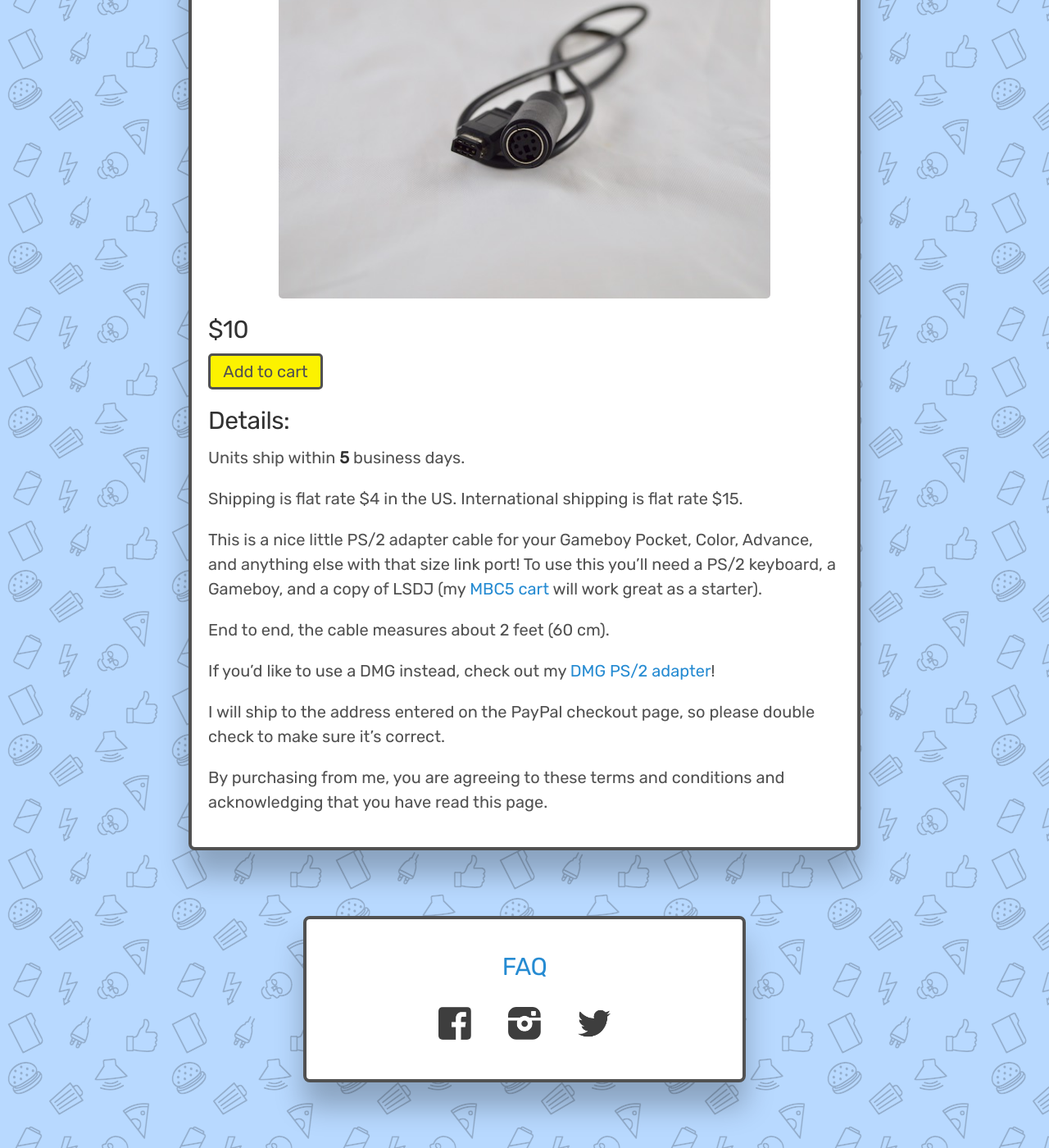
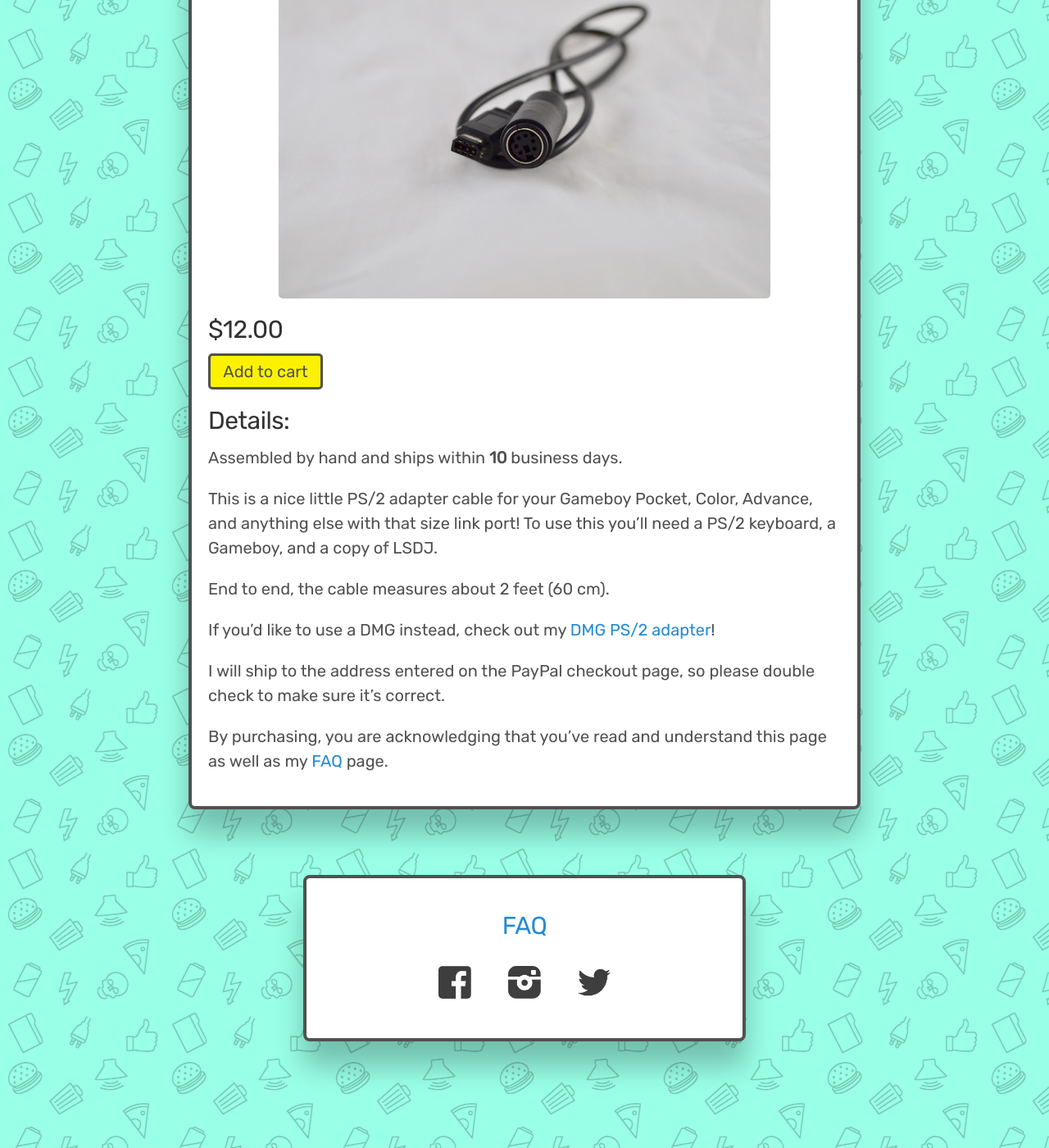
Before and after one commit to catskull/catskullelectronics.com, a Jekyll site: the page built from _posts/2017-02-11-gbcps2.md, in a window 1280 px wide and 1400 px high, scrolled down 567 px. Shown: the whole window at 82% size. Built offline with Jekyll 4.4.1, drawn with Linux system fonts in a browser that asks for light colours; comment, search, counter and statistics services are not loaded; some of the changed text lies outside the part shown.

Commit message:
Update gbcps2 for shopify

```diff
--- a/_posts/2017-02-11-gbcps2.md
+++ b/_posts/2017-02-11-gbcps2.md
@@ -2,42 +2,31 @@
 layout: default
 title: Gameboy Color PS/2 Keyboard Cable
 description: A PS/2 keyboard cable for Nintendo Gameboy Color Advance Pocket and LSDJ sync
-price: 10
+price: 12
 image: /public/images/gbc_ps2/1.jpg
 pos: 8
+product_id: 3938062499918
 ---
-# MGB/CGB/GBA PS/2 Keyboard Cable
+# GBC PS/2 Keyboard Cable
 
 <div class="gallery">
 	<img src="/public/images/gbc_ps2/1.jpg" alt="GCB/GBC/MGB PS/2 cable">
 </div>
 
-## $10
+## ${{ page.price }}.00
 
-<form id="paypal" target="paypal" action="https://www.paypal.com/cgi-bin/webscr" method="post">
-<input type="hidden" name="cmd" value="_s-xclick">
-<input type="hidden" name="hosted_button_id" value="TEND2ANJT4KZQ">
-</form>
-
-<div class="addToCart noselect" onclick="addToCart()">
-  Add to cart
-</div>
+{% include shopify_markup.html %}
 
 ## Details:
 
-Units ship within **5** business days.
+{% include shipping_estimate.html %}
 
-Shipping is flat rate $4 in the US. International shipping is flat rate $15.
-
-This is a nice little PS/2 adapter cable for your Gameboy Pocket, Color, Advance, and anything else with that size link port! To use this you'll need a PS/2 keyboard, a Gameboy, and a copy of LSDJ (my [MBC5 cart](http://catskullelectronics.com/mbc5cart) will work great as a starter).
+This is a nice little PS/2 adapter cable for your Gameboy Pocket, Color, Advance, and anything else with that size link port! To use this you'll need a PS/2 keyboard, a Gameboy, and a copy of LSDJ.
 
 End to end, the cable measures about 2 feet (60 cm).
 
 If you'd like to use a DMG instead, check out my [DMG PS/2 adapter](/dmgps2)!
 
-I will ship to the address entered on the PayPal checkout page, so please double check to make sure it's correct.
+{% include product_footer.md %}
 
-By purchasing from me, you are agreeing to these terms and conditions and acknowledging that you have read this page.
-
-<script src="https://ajax.googleapis.com/ajax/libs/jquery/2.2.2/jquery.min.js"></script>
 <script src="{{ site.baseurl }}public/js/ps2gallery.js"></script>
```
